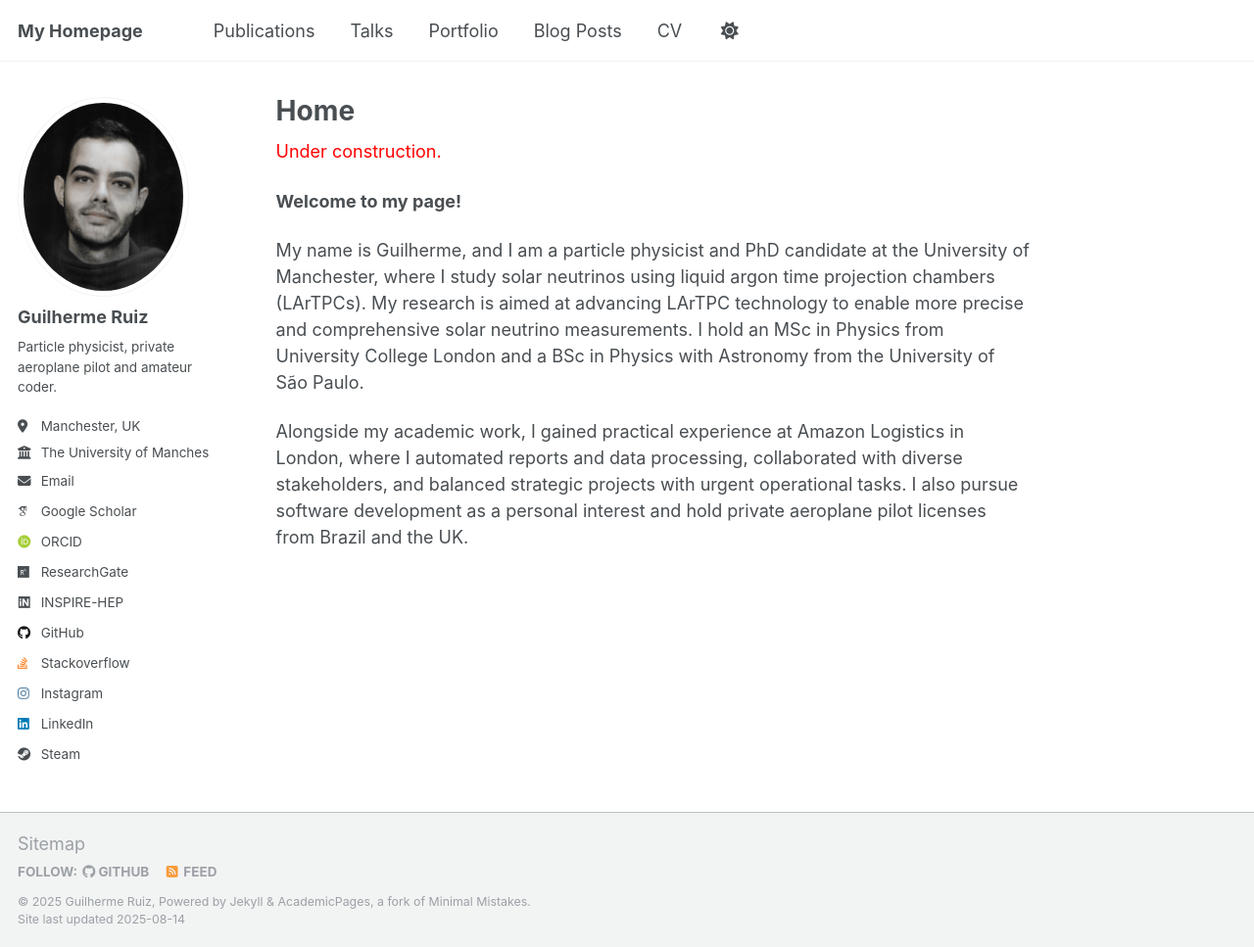
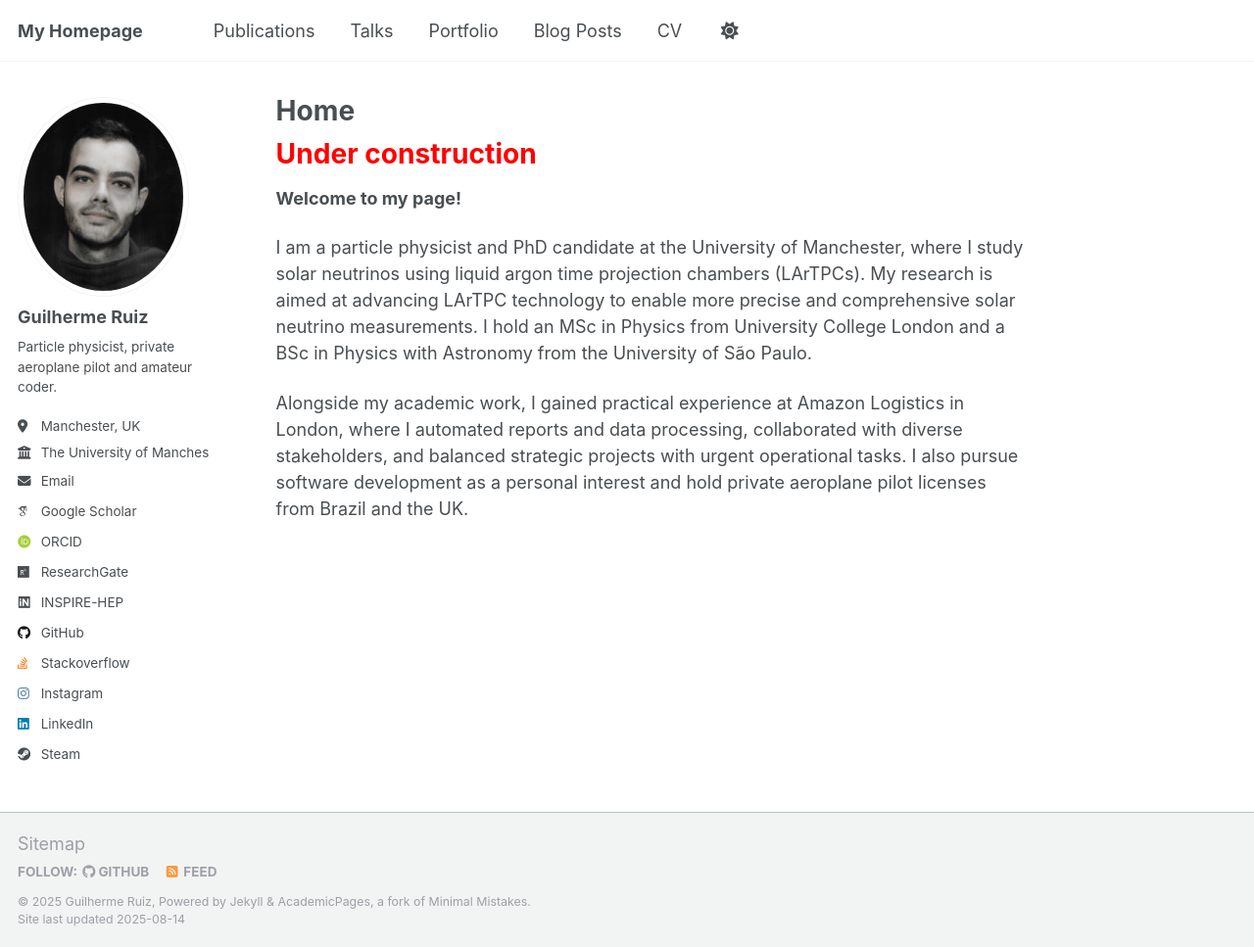
Before and after one commit to guigoruiz1/guigoruiz1.github.io, a Jekyll site: the page built from _pages/about.md, in a window 1280 px wide and 967 px high. Shown: the whole window at 98% size. Built offline with Jekyll 4.4.1, drawn with Linux system fonts in a browser that asks for light colours; some web fonts are replaced; a script that is not in the unit is left out.

Commit message:
update about

```diff
--- a/_pages/about.md
+++ b/_pages/about.md
@@ -7,10 +7,10 @@ redirect_from:
   - /about.html
 ---
 
-<span style="color:red">Under construction.</span>
+# <span style="color:red">Under construction</span>
 
 **Welcome to my page!**
 
-My name is Guilherme, and I am a particle physicist and PhD candidate at the University of Manchester, where I study solar neutrinos using liquid argon time projection chambers (LArTPCs). My research is aimed at advancing LArTPC technology to enable more precise and comprehensive solar neutrino measurements. I hold an MSc in Physics from University College London and a BSc in Physics with Astronomy from the University of São Paulo.
+I am a particle physicist and PhD candidate at the University of Manchester, where I study solar neutrinos using liquid argon time projection chambers (LArTPCs). My research is aimed at advancing LArTPC technology to enable more precise and comprehensive solar neutrino measurements. I hold an MSc in Physics from University College London and a BSc in Physics with Astronomy from the University of São Paulo.
 
 Alongside my academic work, I gained practical experience at Amazon Logistics in London, where I automated reports and data processing, collaborated with diverse stakeholders, and balanced strategic projects with urgent operational tasks. I also pursue software development as a personal interest and hold private aeroplane pilot licenses from Brazil and the UK.
```
